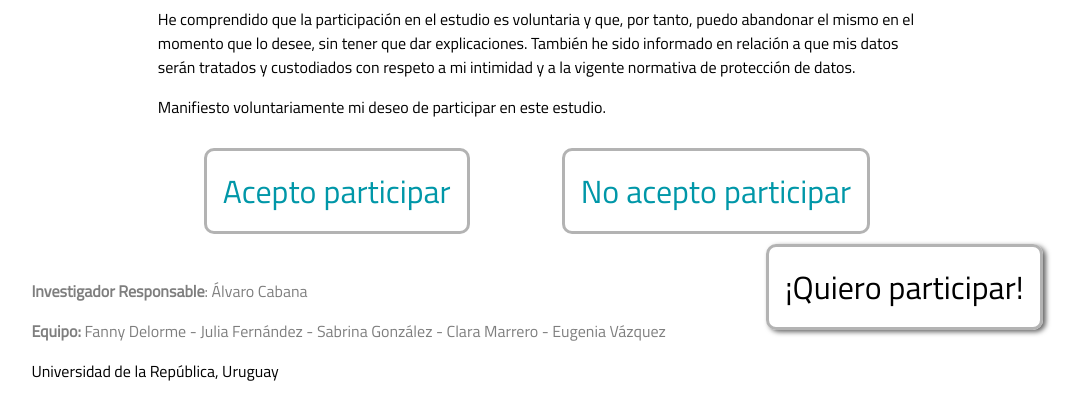
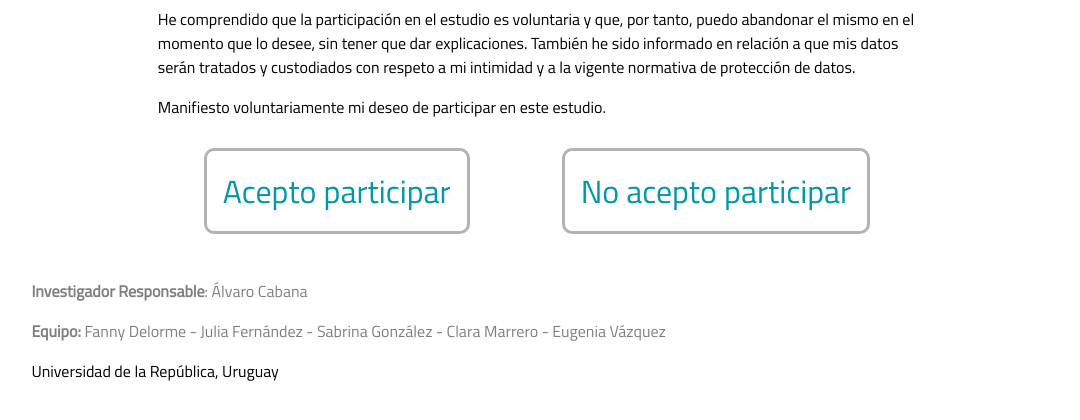
Before and after one commit to almadana/simExp, a Flask app: page /consentimiento in a window 1280 px wide. Shown: the part 337-757 px from the top of the page, without its empty margins (103-1183 px from the left). Run offline with Flask 3, Linux system fonts and the light colour scheme; parts of the project's set-up code (start-up, migrations or seed data) failed here and were passed over.

Commit message:
gitignore pycache & extra button in consent

```diff
--- a/templates/info/consentimiento.html
+++ b/templates/info/consentimiento.html
@@ -43,9 +43,7 @@
           Universidad de la República, Uruguay
         </div>
       </div>
-      <div>
-        <a class="button quiero_participar" href="consentimiento">¡Quiero participar!</a>
-      </div>    </footer>
+    </footer>
 
 </body>
 </html>
```
Also changed, not shown: 1 other file.
